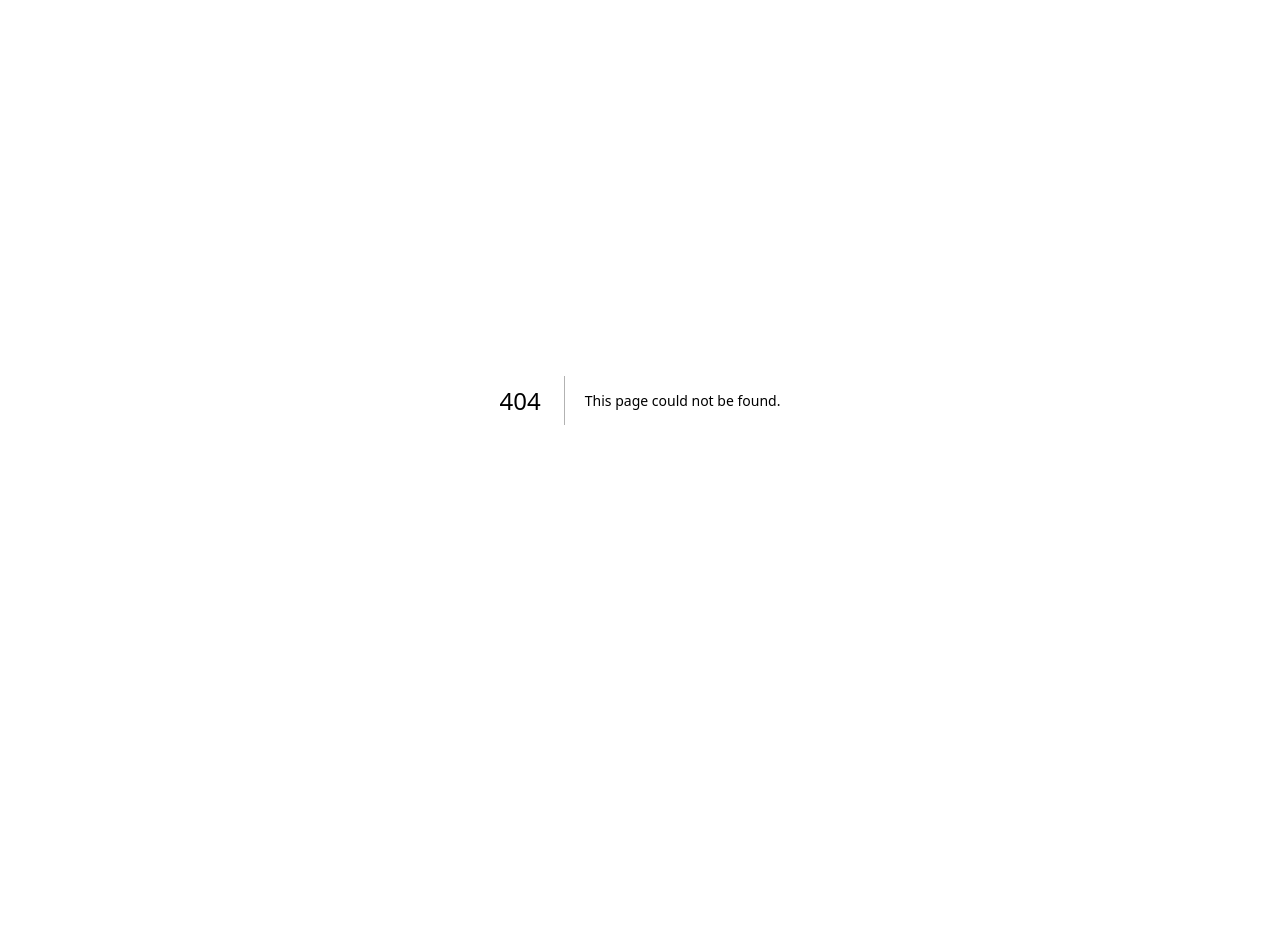
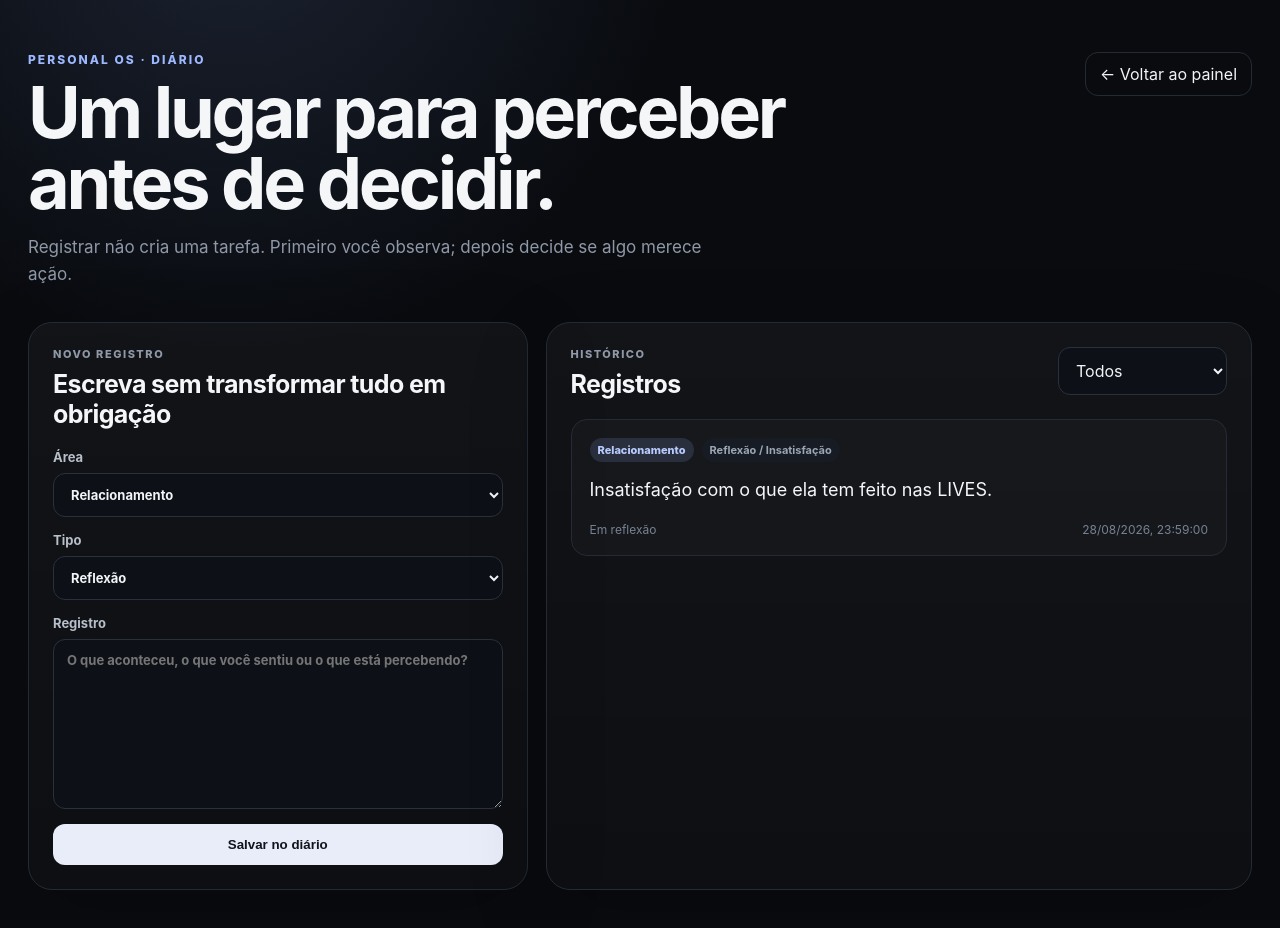
Before and after one commit to rdamatheus/personal-os, a Next.js app in the folder apps/web/: page /diario in a window 1280 px wide. Before the commit this address had no page. Shown: the top 928 px of the page. Before the commit the page ends 800 px from the top, so only its background shows below. Built offline with nearby package versions, Linux system fonts and the light colour scheme.

Commit message:
add journal module

```diff
--- /dev/null
+++ b/apps/web/app/diario/page.tsx
@@ -0,0 +1,146 @@
+'use client';
+
+import Link from 'next/link';
+import { FormEvent, useEffect, useMemo, useState } from 'react';
+
+type JournalEntry = {
+  id: string;
+  area: string;
+  type: string;
+  text: string;
+  status: string;
+  createdAt: string;
+};
+
+const seed: JournalEntry[] = [
+  {
+    id: 'journal-relationship-2026-08-28',
+    area: 'Relacionamento',
+    type: 'Reflexão / Insatisfação',
+    text: 'Insatisfação com o que ela tem feito nas LIVES.',
+    status: 'Em reflexão',
+    createdAt: '2026-08-28T20:59:00-03:00',
+  },
+];
+
+const areas = ['Relacionamento', 'Trabalho', 'Pessoal', 'Família', 'Emoções', 'Saúde', 'Ideias', 'Reflexões'];
+const types = ['Reflexão', 'Insatisfação', 'Acontecimento', 'Sentimento', 'Aprendizado', 'Conversa', 'Gratidão', 'Nota livre'];
+
+const uid = () => Math.random().toString(36).slice(2, 10);
+
+export default function JournalPage() {
+  const [entries, setEntries] = useState<JournalEntry[]>(seed);
+  const [ready, setReady] = useState(false);
+  const [area, setArea] = useState('Relacionamento');
+  const [type, setType] = useState('Reflexão');
+  const [text, setText] = useState('');
+  const [filter, setFilter] = useState('Todos');
+
+  useEffect(() => {
+    try {
+      const saved = localStorage.getItem('personal-os-journal-v1');
+      if (saved) {
+        const parsed = JSON.parse(saved) as JournalEntry[];
+        const hasSeed = parsed.some(e => e.id === seed[0].id);
+        setEntries(hasSeed ? parsed : [...seed, ...parsed]);
+      }
+    } catch {}
+    setReady(true);
+  }, []);
+
+  useEffect(() => {
+    if (ready) localStorage.setItem('personal-os-journal-v1', JSON.stringify(entries));
+  }, [entries, ready]);
+
+  const visible = useMemo(
+    () => entries.filter(e => filter === 'Todos' || e.area === filter).sort((a, b) => b.createdAt.localeCompare(a.createdAt)),
+    [entries, filter]
+  );
+
+  function addEntry(e: FormEvent) {
+    e.preventDefault();
+    if (!text.trim()) return;
+    setEntries(current => [{
+      id: uid(),
+      area,
+      type,
+      text: text.trim(),
+      status: 'Em reflexão',
+      createdAt: new Date().toISOString(),
+    }, ...current]);
+    setText('');
+  }
+
+  return (
+    <main style={s.page}>
+      <header style={s.header}>
+        <div>
+          <p style={s.eyebrow}>PERSONAL OS · DIÁRIO</p>
+          <h1 style={s.title}>Um lugar para perceber antes de decidir.</h1>
+          <p style={s.subtitle}>Registrar não cria uma tarefa. Primeiro você observa; depois decide se algo merece ação.</p>
+        </div>
+        <Link href="/" style={s.back}>← Voltar ao painel</Link>
+      </header>
+
+      <section style={s.grid}>
+        <article style={{...s.card, gridColumn:'span 5'}}>
+          <p style={s.kicker}>NOVO REGISTRO</p>
+          <h2 style={s.h2}>Escreva sem transformar tudo em obrigação</h2>
+          <form onSubmit={addEntry} style={s.form}>
+            <label style={s.label}>Área
+              <select value={area} onChange={e=>setArea(e.target.value)} style={s.input}>{areas.map(a=><option key={a}>{a}</option>)}</select>
+            </label>
+            <label style={s.label}>Tipo
+              <select value={type} onChange={e=>setType(e.target.value)} style={s.input}>{types.map(t=><option key={t}>{t}</option>)}</select>
+            </label>
+            <label style={s.label}>Registro
+              <textarea value={text} onChange={e=>setText(e.target.value)} placeholder="O que aconteceu, o que você sentiu ou o que está percebendo?" style={{...s.input,minHeight:170,resize:'vertical'}} />
+            </label>
+            <button style={s.primary}>Salvar no diário</button>
+          </form>
+        </article>
+
+        <article style={{...s.card, gridColumn:'span 7'}}>
+          <div style={s.cardHead}>
+            <div><p style={s.kicker}>HISTÓRICO</p><h2 style={s.h2}>Registros</h2></div>
+            <select value={filter} onChange={e=>setFilter(e.target.value)} style={{...s.input,width:'auto'}}>
+              <option>Todos</option>{areas.map(a=><option key={a}>{a}</option>)}
+            </select>
+          </div>
+          <div style={s.entries}>
+            {visible.map(entry=><div key={entry.id} style={s.entry}>
+              <div style={s.tags}><span style={s.tag}>{entry.area}</span><span style={s.tagMuted}>{entry.type}</span></div>
+              <p style={s.entryText}>{entry.text}</p>
+              <div style={s.meta}><span>{entry.status}</span><time>{new Date(entry.createdAt).toLocaleString('pt-BR')}</time></div>
+            </div>)}
+          </div>
+        </article>
+      </section>
+    </main>
+  );
+}
+
+const s: Record<string, any> = {
+  page:{maxWidth:1280,margin:'0 auto',padding:'52px 28px 100px',minHeight:'100vh'},
+  header:{display:'flex',justifyContent:'space-between',gap:32,alignItems:'flex-start',marginBottom:34},
+  eyebrow:{fontSize:12,fontWeight:800,letterSpacing:'.17em',color:'#9db8ff',margin:'0 0 10px'},
+  title:{fontSize:'clamp(38px,6vw,72px)',letterSpacing:'-.045em',lineHeight:.98,maxWidth:780,margin:'0 0 16px'},
+  subtitle:{fontSize:17,lineHeight:1.6,color:'#8f98a7',maxWidth:680,margin:0},
+  back:{border:'1px solid #242b36',borderRadius:13,padding:'11px 14px',color:'#f2f4f7',textDecoration:'none',whiteSpace:'nowrap'},
+  grid:{display:'grid',gridTemplateColumns:'repeat(12,minmax(0,1fr))',gap:18},
+  card:{background:'linear-gradient(180deg,rgba(255,255,255,.035),rgba(255,255,255,.015))',border:'1px solid #242b36',borderRadius:24,padding:24,boxShadow:'0 24px 80px rgba(0,0,0,.18)'},
+  kicker:{fontSize:11,fontWeight:800,letterSpacing:'.14em',color:'#8f98a7',margin:'0 0 8px'},
+  h2:{fontSize:25,letterSpacing:'-.025em',margin:'0 0 20px'},
+  form:{display:'grid',gap:15},
+  label:{display:'grid',gap:8,fontSize:13,fontWeight:700,color:'#b7bfca'},
+  input:{width:'100%',background:'#0d1117',border:'1px solid #2a313d',borderRadius:12,padding:'12px 13px',color:'#f2f4f7',font:'inherit',outline:'none'},
+  primary:{border:0,borderRadius:12,padding:'13px 16px',background:'#e8edf9',color:'#10141b',fontWeight:800,cursor:'pointer'},
+  cardHead:{display:'flex',justifyContent:'space-between',alignItems:'flex-start',gap:15},
+  entries:{display:'grid',gap:12},
+  entry:{padding:18,border:'1px solid #242b36',background:'rgba(255,255,255,.018)',borderRadius:16},
+  tags:{display:'flex',gap:8,flexWrap:'wrap'},
+  tag:{fontSize:11,fontWeight:800,padding:'5px 8px',borderRadius:999,background:'rgba(157,184,255,.14)',color:'#b8cbff'},
+  tagMuted:{fontSize:11,fontWeight:700,padding:'5px 8px',borderRadius:999,background:'#171c24',color:'#9da6b4'},
+  entryText:{fontSize:18,lineHeight:1.55,margin:'14px 0 18px'},
+  meta:{display:'flex',justifyContent:'space-between',gap:16,fontSize:12,color:'#788393'},
+};
```
